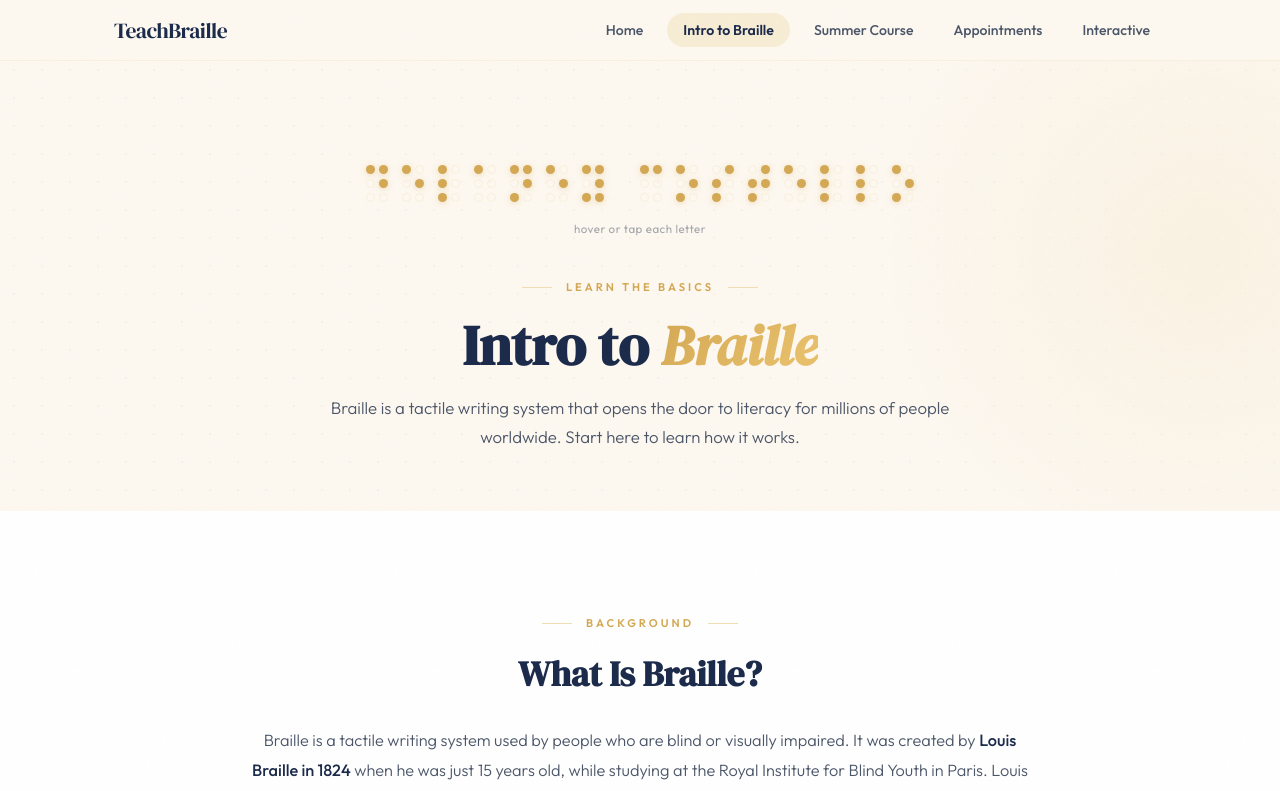
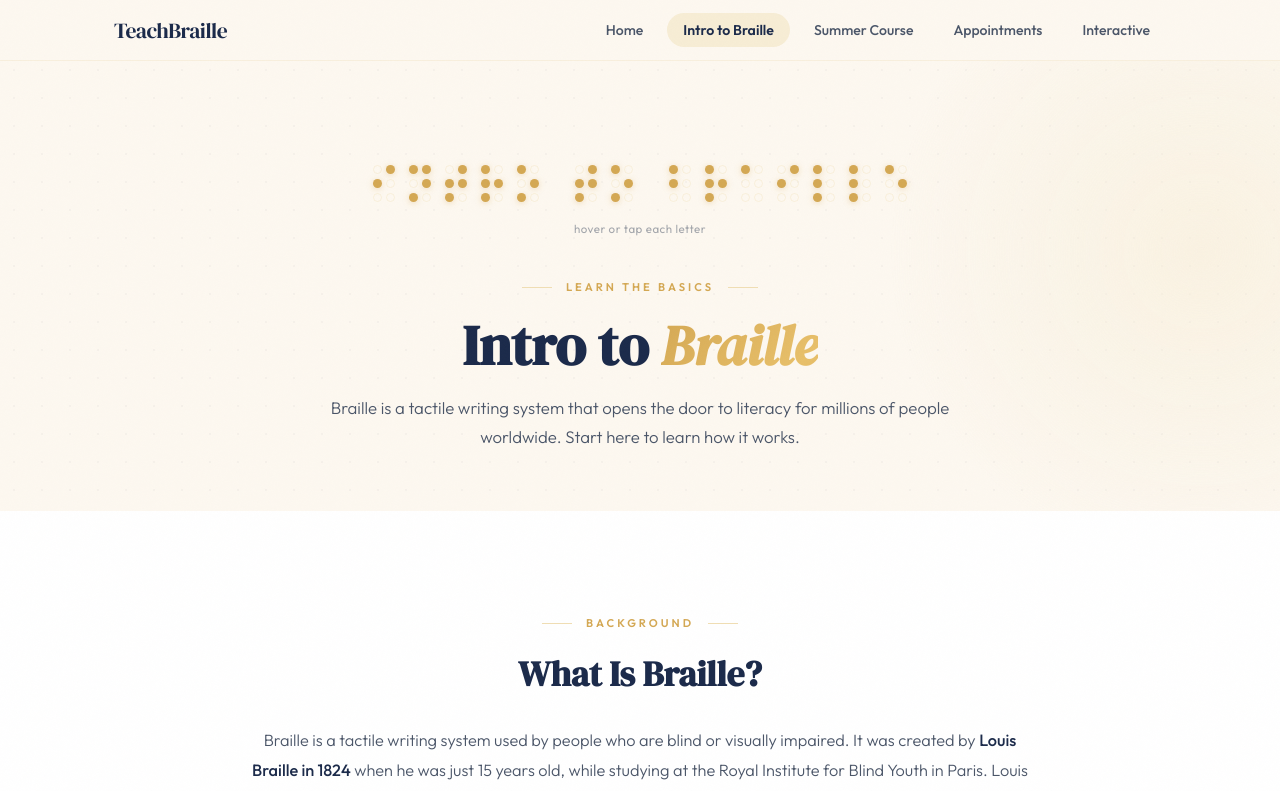
Before and after one commit to jackson-jpeg/braille-course-web, a Next.js app: page /intro in a window 1280 px wide. Shown: the top 791 px of the page. Built offline with nearby package versions, Linux system fonts and the light colour scheme.

Commit message:
Stripe fix

```diff
--- a/app/intro/page.tsx
+++ b/app/intro/page.tsx
@@ -21,7 +21,7 @@ export default function IntroPage() {
       {/* ========== HERO ========== */}
       <section className="intro-hero" id="top">
         <div className="intro-hero-content" id="main-content">
-          <BrailleHero />
+          <BrailleHero word="INTRO TO BRAILLE" />
           <div className="section-label">Learn the Basics</div>
           <h1>
             Intro to <em>Braille</em>
--- a/app/summer/page.tsx
+++ b/app/summer/page.tsx
@@ -37,7 +37,7 @@ export default async function SummerPage() {
       {/* ========== HERO ========== */}
       <section className="hero" id="top">
         <div className="hero-content" id="main-content">
-          <BrailleHero />
+          <BrailleHero word="SUMMER" />
 
           <div className="hero-badge">Summer 2026 · Remote Course</div>
 
--- a/components/BrailleHero.tsx
+++ b/components/BrailleHero.tsx
@@ -3,9 +3,7 @@
 import { useState, useEffect, useCallback } from 'react';
 import { brailleMap } from '@/lib/braille-map';
 
-const word = 'DELANEY COSTELLO';
-
-export default function BrailleHero() {
+export default function BrailleHero({ word = 'DELANEY COSTELLO' }: { word?: string }) {
   const [dots] = useState<Record<string, boolean[]>>(() => {
     const initial: Record<string, boolean[]> = {};
     word.split('').forEach((char, i) => {
@@ -38,7 +36,7 @@ export default function BrailleHero() {
   return (
     <div
       className="braille-interactive-area"
-      aria-label="Interactive braille cells spelling DELANEY COSTELLO"
+      aria-label={`Interactive braille cells spelling ${word}`}
     >
       <div
         className="braille-decoration"
--- a/lib/stripe.ts
+++ b/lib/stripe.ts
@@ -15,6 +15,6 @@ export function getStripe(): Stripe {
 // Backward-compatible export — Stripe client initializes lazily on first property access
 export const stripe = new Proxy({} as Stripe, {
   get(_, prop) {
-    return (getStripe() as Record<string | symbol, unknown>)[prop];
+    return (getStripe() as unknown as Record<string | symbol, unknown>)[prop];
   },
 });
```
